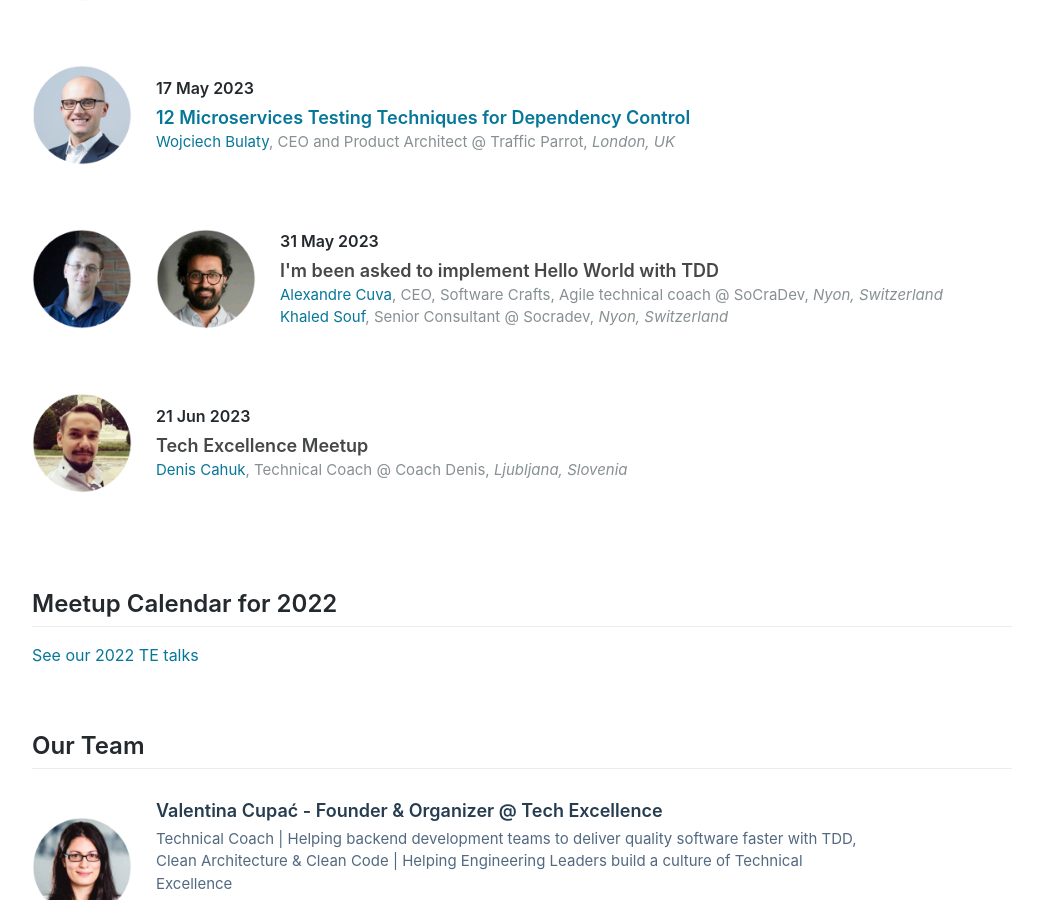
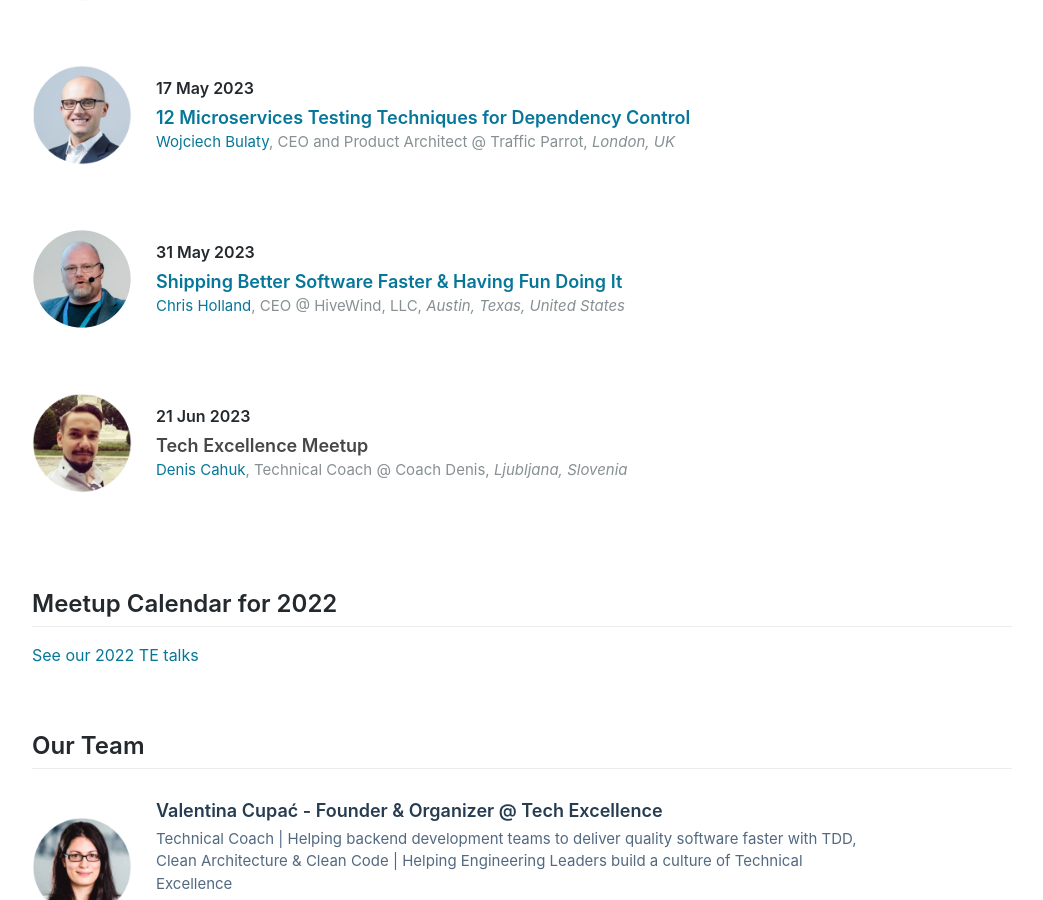
Before and after one commit to techexcellenceio/community, a Jekyll site: the page built from index.html, in a window 1280 px wide and 900 px high, scrolled down 1715 px. Shown: the whole window, without its empty margins (118-1161 px from the left). Built offline with Jekyll 4.4.1, drawn with Linux system fonts in a browser that asks for light colours; nearby versions of some CDN libraries; comment, search, counter and statistics services are not loaded.

Commit message:
Added Chris Holland (speaker)

```diff
--- a/_data/members.yml
+++ b/_data/members.yml
@@ -36,3 +36,4 @@ list:
 - i: wojciech_bulaty
 - i: fran_climent
 - i: denis_cahuk
+- i: chris_holland
--- a/_data/speakers2023.yml
+++ b/_data/speakers2023.yml
@@ -50,11 +50,11 @@
   speaker1: wojciech_bulaty
   speaker2:
 
-- title: I'm been asked to implement Hello World with TDD
+- title: Shipping Better Software Faster & Having Fun Doing It
   date: 31 May 2023
-  link:
-  speaker1: alexandre_cuva
-  speaker2: khaled_souf
+  link: https://www.youtube.com/watch?v=LsWPHIJyXRU
+  speaker1: chris_holland
+  speaker2:
 
 - title: Tech Excellence Meetup
   date: 21 Jun 2023
```
Also changed, not shown: content/_members/chris_holland.md (added, +26 -0 lines), assets/img/chris_holland.png (added).
